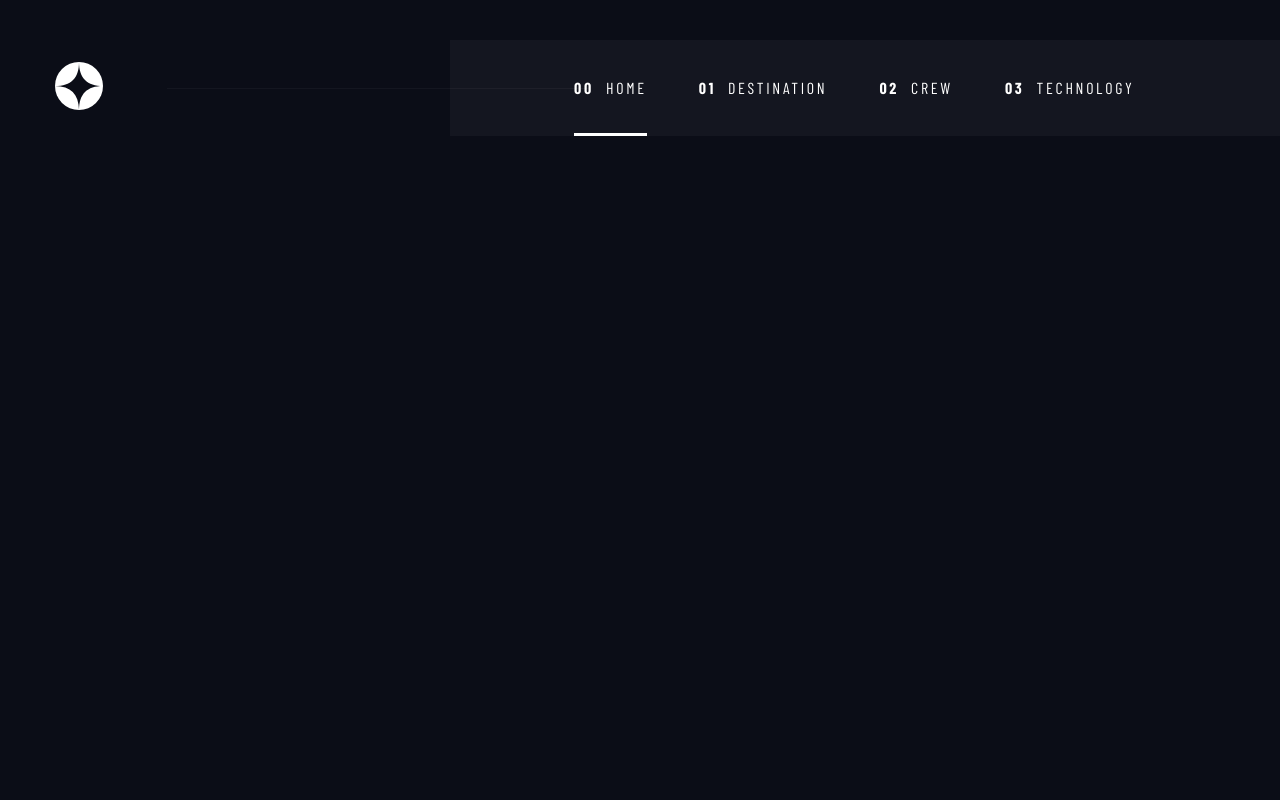
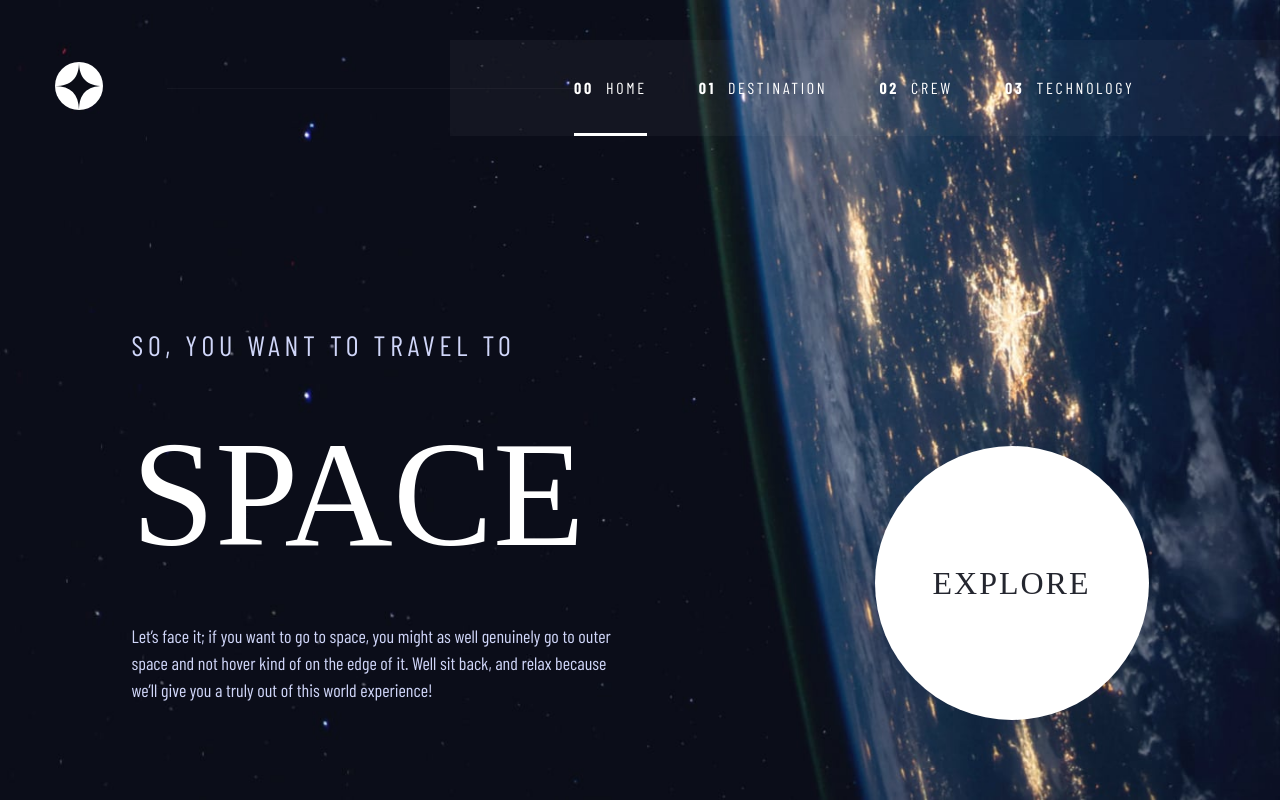
Before and after one commit to irenekyc/space-travel-intro, a Next.js app: page / in a window 1280 px wide. Built offline with nearby package versions, Linux system fonts and the light colour scheme.

Commit message:
finished homepage

```diff
--- a/components/icons/HamburgerIcon.tsx
+++ b/components/icons/HamburgerIcon.tsx
@@ -3,7 +3,7 @@ import React, { FunctionComponent } from "react";
 const HamburgerIcon: FunctionComponent = () => {
   return (
     <svg xmlns="http://www.w3.org/2000/svg" width="24" height="21">
-      <g fill="#D0D6F9" fill-rule="evenodd">
+      <g fill="#D0D6F9" fillRule="evenodd">
         <path d="M0 0h24v3H0zM0 9h24v3H0zM0 18h24v3H0z" />
       </g>
     </svg>
--- a/pages/index.tsx
+++ b/pages/index.tsx
@@ -1,8 +1,33 @@
 import type { NextPage } from "next";
 import Layout from "../components/layout";
+import styles from "../styles/index.module.scss";
 
 const Home: NextPage = () => {
-  return <Layout></Layout>;
+  return (
+    <Layout>
+      <main className={styles.homePage}>
+        <div className={styles.homePage__content}>
+          <div className={styles.homePage__content__text}>
+            <h1>
+              <span className={styles.homePage__content__heading5}>
+                SO, YOU WANT TO TRAVEL TO
+              </span>
+              <span className={styles.homePage__content__heading1}>SPACE</span>
+            </h1>
+            <p>
+              Let’s face it; if you want to go to space, you might as well
+              genuinely go to outer space and not hover kind of on the edge of
+              it. Well sit back, and relax because we’ll give you a truly out of
+              this world experience!
+            </p>
+          </div>
+          <button className={styles.homePage__button__circle}>
+            <span>Explore</span>
+          </button>
+        </div>
+      </main>
+    </Layout>
+  );
 };
 
 export default Home;
--- /dev/null
+++ b/styles/index.module.scss
@@ -0,0 +1,141 @@
+@import "./variable.scss";
+
+.homePage {
+  height: 100vh;
+  min-height: 640px;
+  background: url("../public/images/home/background-home-mobile.jpg");
+  background-repeat: no-repeat;
+  background-size: cover;
+  background-position: bottom;
+  display: flex;
+  justify-content: center;
+  align-items: center;
+
+  @include md-and-up {
+    background: url("../public/images/home/background-home-tablet.jpg");
+    background-repeat: no-repeat;
+    background-size: cover;
+    background-position: bottom;
+  }
+
+  @include lg-and-up {
+    background: url("../public/images/home/background-home-desktop.jpg");
+    background-repeat: no-repeat;
+    background-size: cover;
+    background-position: right;
+  }
+
+  &__content {
+    padding-top: 112px;
+    height: 100%;
+    width: 100%;
+    display: flex;
+    flex-direction: column;
+    justify-content: space-between;
+    padding-bottom: 80px;
+    max-height: 900px;
+
+    @include lg-and-up {
+      flex-direction: row;
+      align-items: flex-end;
+    }
+  }
+
+  &__content__text {
+    display: flex;
+    justify-content: center;
+    align-items: center;
+    flex-direction: column;
+    padding-left: 24px;
+    padding-right: 24px;
+    line-height: 1.5;
+    width: 100%;
+    max-width: 480px;
+    margin-right: auto;
+    margin-left: auto;
+
+    span,
+    p {
+      display: block;
+      text-align: center;
+      margin-bottom: 16px;
+    }
+    p {
+      line-height: 1.5;
+      color: $primary;
+    }
+
+    @include lg-and-up {
+      align-items: flex-start;
+      padding: 0;
+      padding-bottom: -16px;
+      span,
+      p {
+        text-align: left;
+      }
+    }
+  }
+
+  &__content__heading5 {
+    @include heading-5;
+    color: $primary;
+  }
+  &__content__heading1 {
+    @include heading-1;
+  }
+
+  &__button__circle {
+    width: 150px;
+    height: 150px;
+    border-radius: 100%;
+    background: $white;
+    display: flex;
+    justify-content: center;
+    align-items: center;
+    margin-left: auto;
+    margin-right: auto;
+    position: relative;
+
+    &:after {
+      position: absolute;
+      width: 100%;
+      height: 100%;
+      background: rgba($white, 0.1);
+      top: 50%;
+      left: 50%;
+      transform: translate(-50%, -50%);
+      border-radius: 100%;
+      transition: all 0.6s ease-in-out;
+      content: "";
+    }
+
+    &:hover {
+      &:after {
+        width: 160%;
+        height: 160%;
+      }
+    }
+    span {
+      font-size: 20px;
+      letter-spacing: 1.25px;
+      text-transform: uppercase;
+      font-family: $header-font;
+      font-weight: 400;
+      color: $dark;
+    }
+
+    @include md-and-up {
+      width: 240px;
+      height: 240px;
+
+      span {
+        font-size: 32px;
+        letter-spacing: 2px;
+      }
+    }
+    @include lg-and-up {
+      width: 274px;
+      height: 274px;
+    }
+  }
+}
--- a/styles/variable.scss
+++ b/styles/variable.scss
@@ -8,9 +8,35 @@ $white: #fff;
 $main-font: "Barlow Condensed", sans-serif;
 $header-font: "Bellefair, serif";
 
+@mixin md-and-up {
+  @media screen and (min-width: 768px) {
+    @content;
+  }
+}
+
+@mixin lg-and-up {
+  @media screen and (min-width: 1024px) {
+    @content;
+  }
+}
+
+@mixin hide {
+  display: none;
+  visibility: hidden;
+}
+
+@mixin show {
+  display: flex;
+  visibility: visible;
+}
+
 @mixin heading-1 {
   font-family: $header-font;
-  font-size: 150px;
+  font-size: 80px;
+  @include md-and-up {
+    font-size: 150px;
+  }
+
   font-weight: 400;
 }
 
@@ -33,7 +59,15 @@ $header-font: "Bellefair, serif";
 }
 
 @mixin heading-5 {
-  font-size: 28px;
+  font-size: 16px;
+
+  @include md-and-up {
+    font-size: 20px;
+  }
+  @include lg-and-up {
+    font-size: 28px;
+  }
+
   letter-spacing: 4.75px;
   font-family: $main-font;
   font-weight: 400;
@@ -57,25 +91,3 @@ $header-font: "Bellefair, serif";
   font-weight: 400;
   text-transform: uppercase;
 }
-
-@mixin md-and-up {
-  @media screen and (min-width: 768px) {
-    @content;
-  }
-}
-
-@mixin lg-and-up {
-  @media screen and (min-width: 1024px) {
-    @content;
-  }
-}
-
-@mixin hide {
-  display: none;
-  visibility: hidden;
-}
-
-@mixin show {
-  display: flex;
-  visibility: visible;
-}
```
